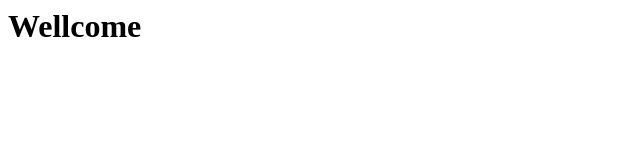
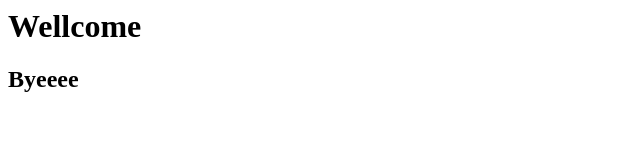
Before and after one commit to Manasa-Guntii/lab, a plain HTML site: page index.html in a window 1280 px wide. Shown: the full height of the page, 0-640 px from the left. Drawn offline with Linux system fonts and the light colour scheme.

Commit message:
index.html

```diff
--- a/index.html
+++ b/index.html
@@ -1,3 +1,4 @@
 <html>
 <h1>Wellcome</h1>
+  <h2>Byeeee</h2>
 </html>
```
